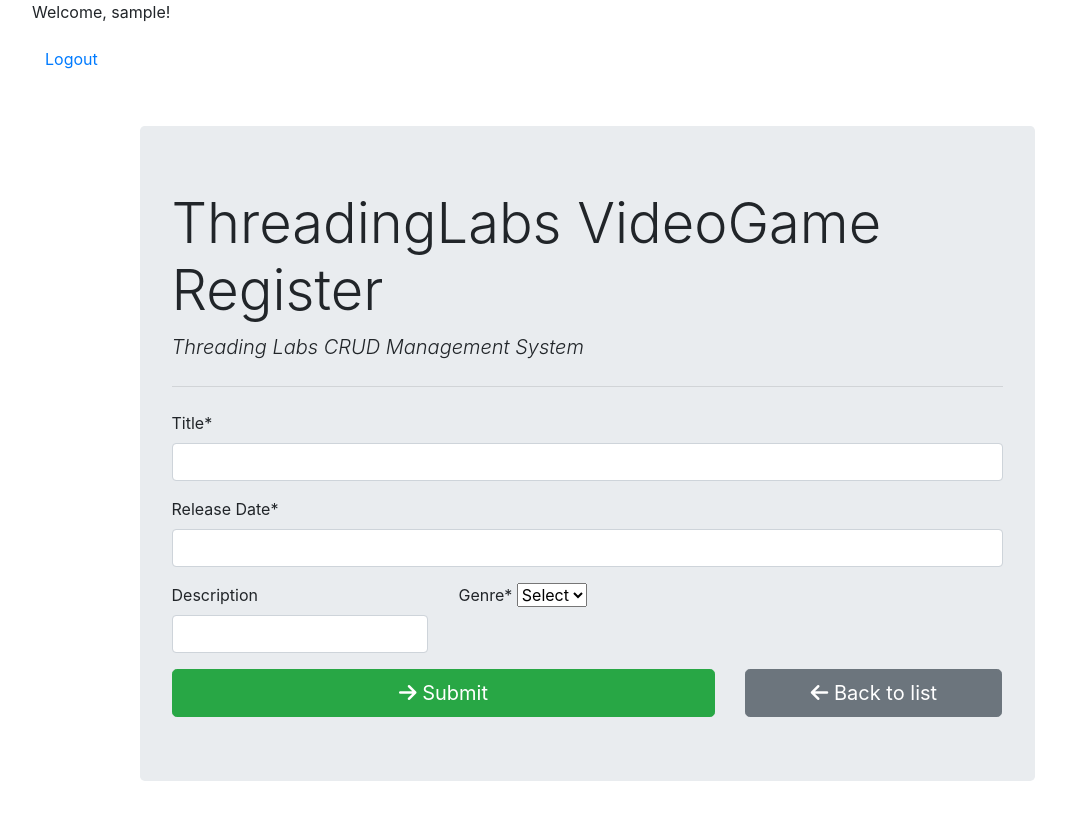
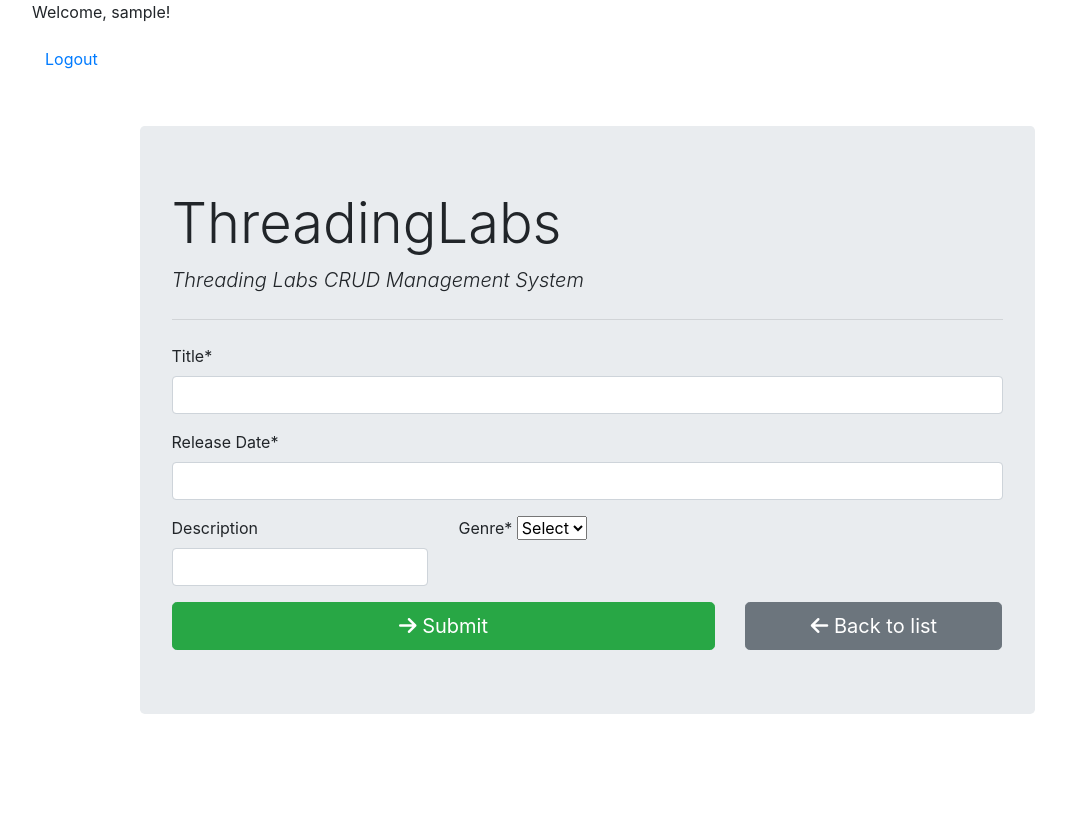
Before and after one commit to Marrrco7/Scalable-Linux-Environment-for-Hosting-Web-Applications, a Django app: page /videogame/ in a window 1280 px wide. Shown: the whole page, without its empty margins (53-1119 px from the left). After the commit the page ends 714 px from the top, so only its background shows below. Run offline with Django 5.2, Linux system fonts and the light colour scheme; the visitor is signed in with stand-in values (Sample User, id 1); data that the repository does not hold is empty; some libraries are stand-ins or nearby versions.

Commit message:
Updated content in submodule

```diff
--- a/videogames_register/templates/videogames_register/base.html
+++ b/videogames_register/templates/videogames_register/base.html
@@ -5,7 +5,7 @@
     <meta charset="UTF-8">
     <meta name="viewport" content="width=device-width, initial-scale=1.0">
     <meta http-equiv="X-UA-Compatible" content="ie=edge">
-    <title>Employee Register</title>
+    <title>Videogame Register</title>
     <link rel="stylesheet" href="https://stackpath.bootstrapcdn.com/bootstrap/4.3.1/css/bootstrap.min.css"
         integrity="sha384-ggOyR0iXCbMQv3Xipma34MD+dH/1fQ784/j6cY/iJTQUOhcWr7x9JvoRxT2MZw1T" crossorigin="anonymous">
     <link rel="stylesheet" href="https://cdnjs.cloudflare.com/ajax/libs/font-awesome/6.6.0/css/all.min.css">
@@ -26,7 +26,7 @@
 
         <div class="col-md-10 offset-md-1 mt-5">
             <div class="jumbotron">
-                <h1 class="display-4">ThreadingLabs VideoGame Register </h1>
+                <h1 class="display-4">ThreadingLabs </h1>
                 <p class="lead font-italic">Threading Labs CRUD Management System</p>
                 <hr class="my-4">
                 {% block content %}
```
